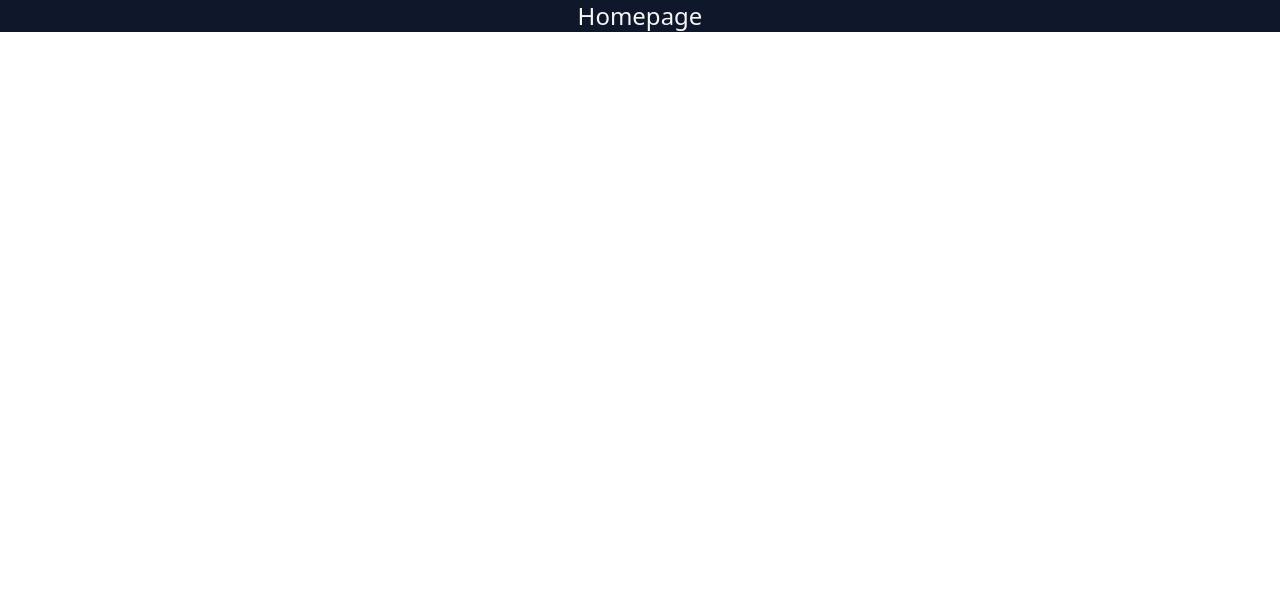
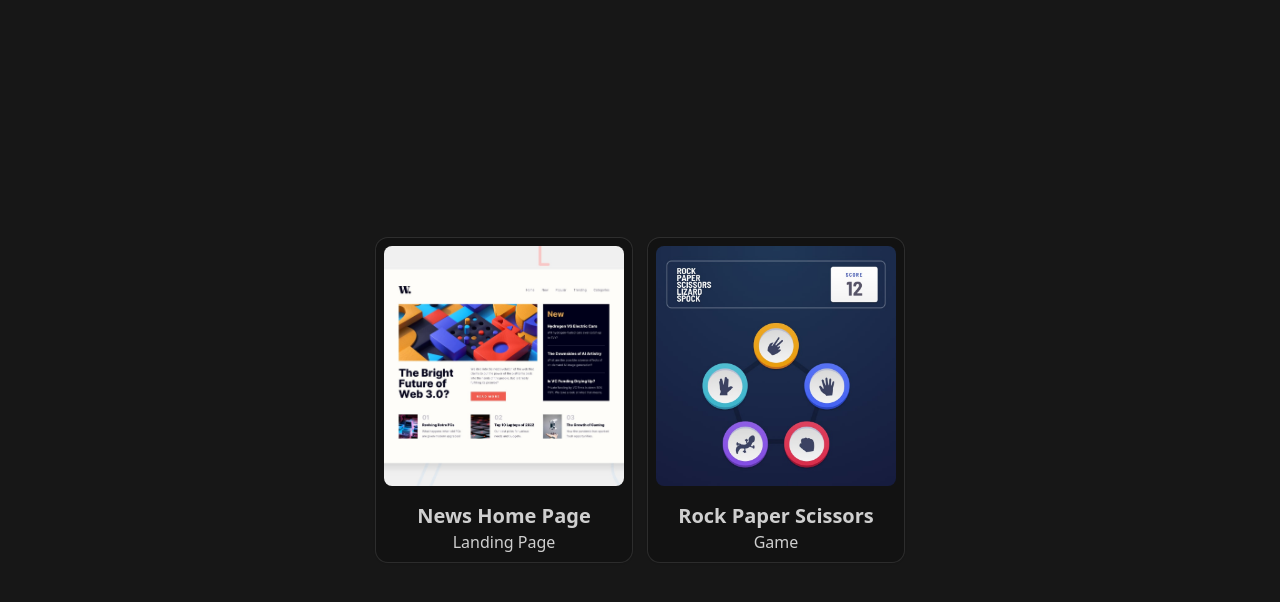
Before and after one commit to daft2/frontend-2023, a React (Vite) app: page / in a window 1280 px wide. Shown: the top 602 px of the page. Built offline with nearby package versions, Linux system fonts and the light colour scheme.

Commit message:
feat: create preview challenge project and navigation to its page

```diff
--- a/src/App.tsx
+++ b/src/App.tsx
@@ -1,12 +1,27 @@
-import { BrowserRouter, Route, Routes } from "react-router-dom";
+import { BrowserRouter, Route, Routes, useNavigate } from "react-router-dom";
 import { NewsHomePage } from "./domains/news-home-page";
 import { RockPaperScissors } from "./domains/rock-paper-scissors";
+
+const PROJECT = [
+  {
+    title: "News Home Page",
+    type: "Landing Page",
+    thumbnail: "images\\news-home-page\\preview.jpg",
+    path: "/news-home-page",
+  },
+  {
+    title: "Rock Paper Scissors",
+    type: "Game",
+    thumbnail: "images\\rock-paper-scissors\\preview.jpg",
+    path: "/rock-paper-scissors",
+  },
+];
 
 const App = () => {
   return (
     <BrowserRouter>
       {/* Layout */}
-      <div className="bg-slate-900 text-stone-100 overflow-hidden">
+      <div className="text-stone-100 overflow-hidden">
         {/* Routes */}
         <Routes>
           <Route path="/" element={<Homepage />} />
@@ -18,10 +33,31 @@ const App = () => {
   );
 };
 
-const Homepage = () => (
-  <div className="flex justify-center">
-    <h1 className="text-2xl">Homepage</h1>
-  </div>
-);
+const Homepage = () => {
+  const navigate = useNavigate();
+
+  return (
+    <div className="flex w-screen h-screen bg-neutral-900 justify-center items-center">
+      <div className="flex gap-4">
+        {PROJECT.map((item) => (
+          <div
+            onClick={() => navigate(item.path)}
+            className="flex flex-col overflow-hidden max-w-md bg-[#121212] shadow ring-1 ring-white/10 p-2 rounded-xl gap-4 text-white/80 hover:text-white cursor-pointer hover:ring-white/50"
+          >
+            <img
+              src={item.thumbnail}
+              alt={`Project Thumbnail ${item.title}`}
+              className="object-cover w-[15rem] h-[15rem] rounded-lg"
+            />
+            <div className="flex flex-col items-center">
+              <span className="text-xl text- font-bold">{item.title}</span>
+              <span>{item.type}</span>
+            </div>
+          </div>
+        ))}
+      </div>
+    </div>
+  );
+};
 
 export default App;
```
